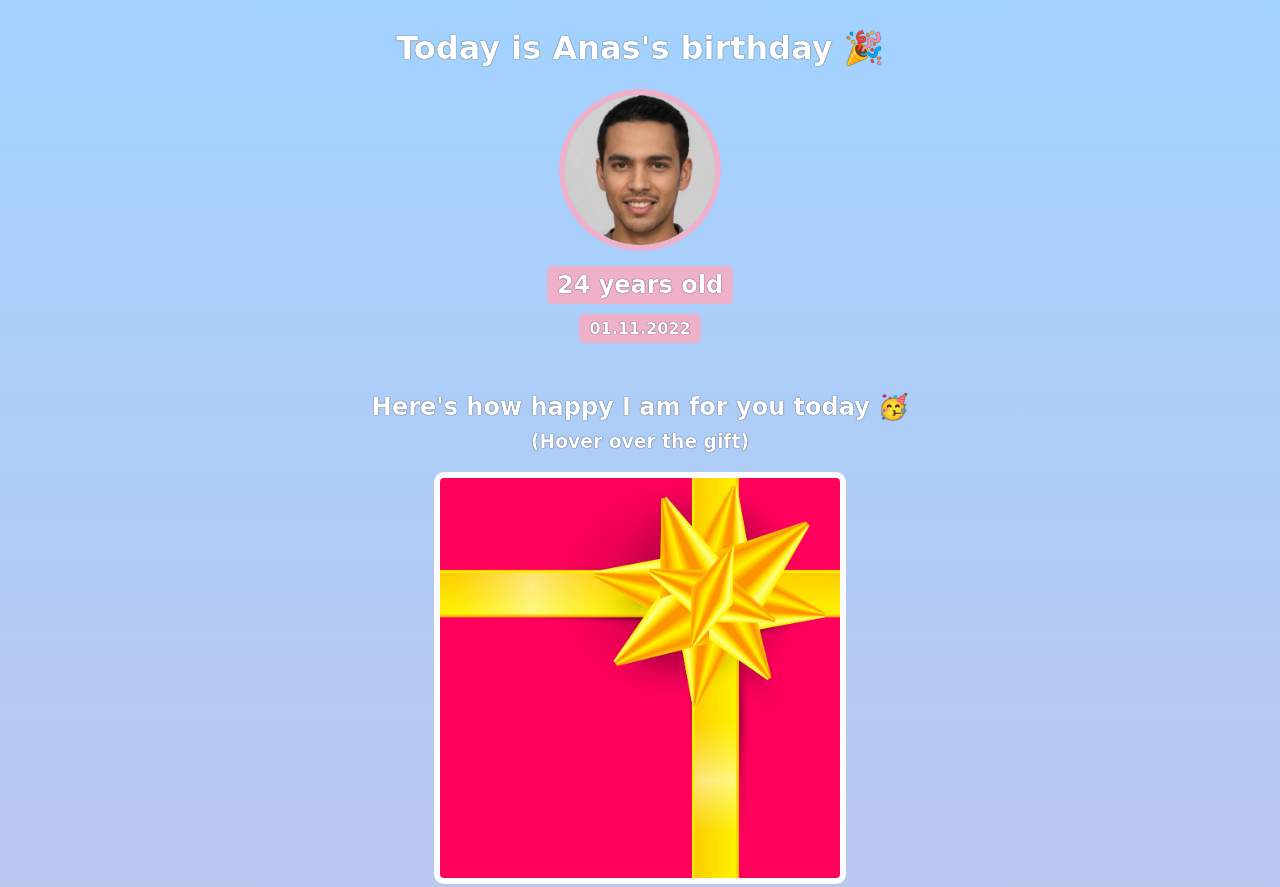
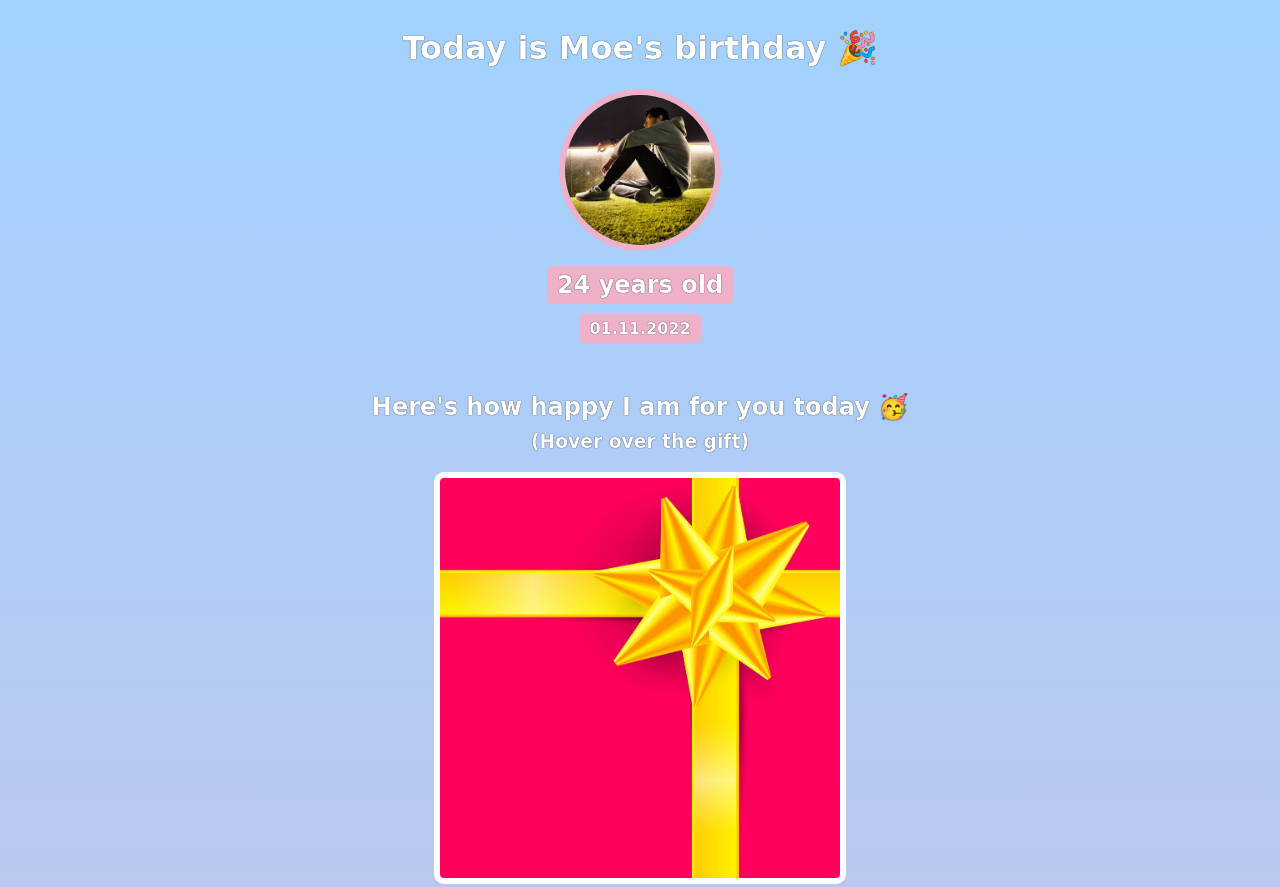
Before and after one commit to AnasElAbd28/birthday-gift-site, a plain HTML site: page index.html in a window 1280 px wide. Shown: the top 887 px of the page. Drawn offline with Linux system fonts and the light colour scheme; a web font is replaced by a local one.

Commit message:
bff image change and name

```diff
--- a/index.html
+++ b/index.html
@@ -10,8 +10,8 @@
   </head>
   <body>
     <div id="header">
-      <h1>Today is Anas's birthday 🎉</h1>
-      <img id="bff-img" src="images/nick.jpg" />
+      <h1>Today is Moe's birthday 🎉</h1>
+      <img id="bff-img" src="images/moe.jpg" />
       <h2 id="bday-age">24 years old</h2>
       <h4 id="bday-date">01.11.2022</h4>
     </div>
```
Also changed, not shown: images/moe.jpg (added).
